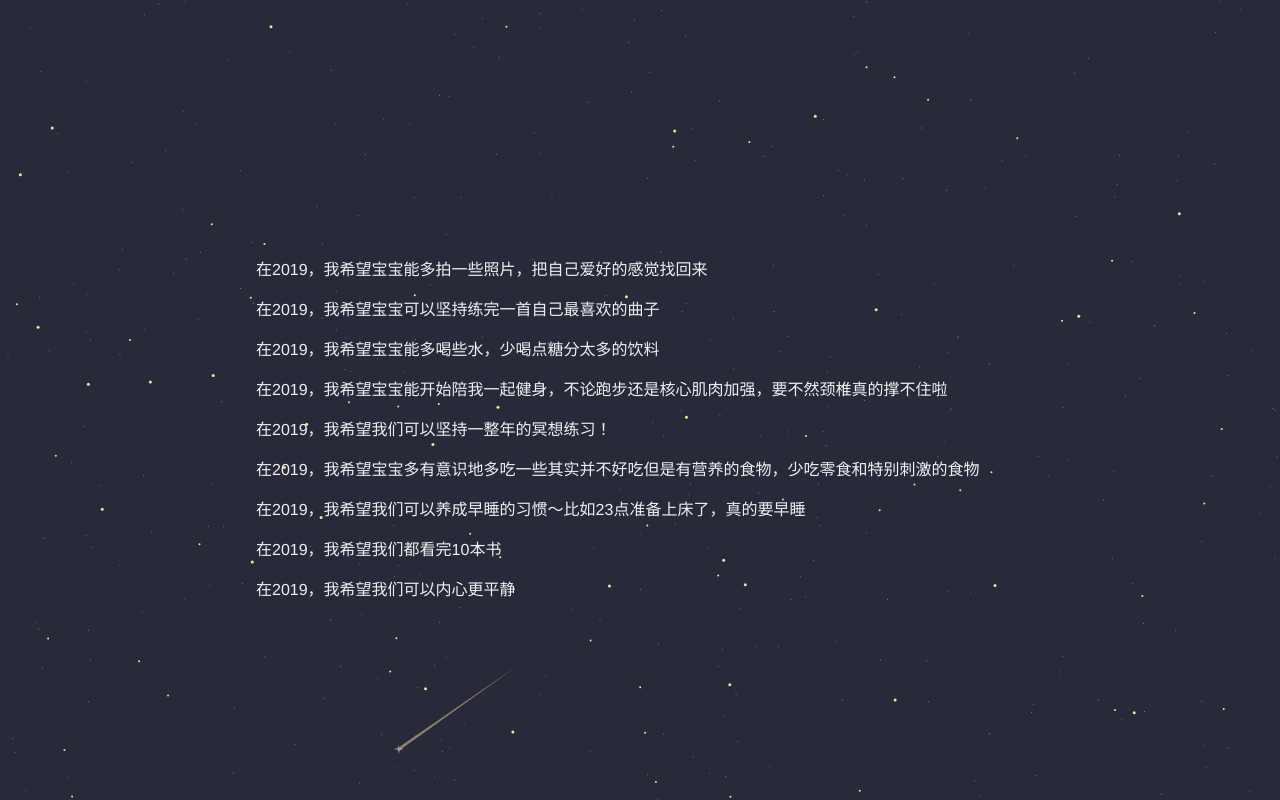
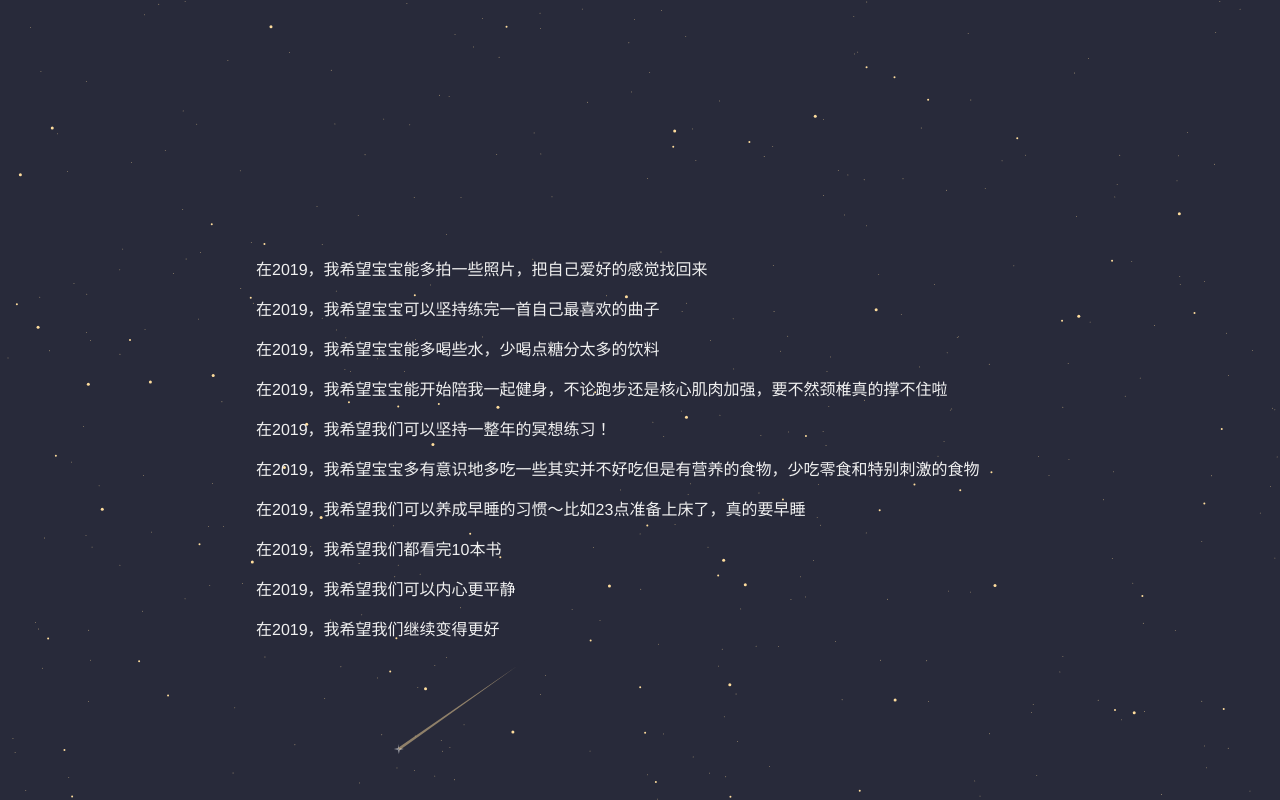
Before and after one commit to dqisme/love, a website: page docs/2019.html in a window 1280 px wide. Drawn offline with Linux system fonts and the light colour scheme.

Commit message:
[dq] add a new 2019 wish.

```diff
--- a/docs/2019.html
+++ b/docs/2019.html
@@ -40,6 +40,7 @@
     <p>在2019，我希望我们可以养成早睡的习惯～比如23点准备上床了，真的要早睡</p>
     <p>在2019，我希望我们都看完10本书</p>
     <p>在2019，我希望我们可以内心更平静</p>
+    <p>在2019，我希望我们继续变得更好</p>
   </div>
 </body>
 
```
